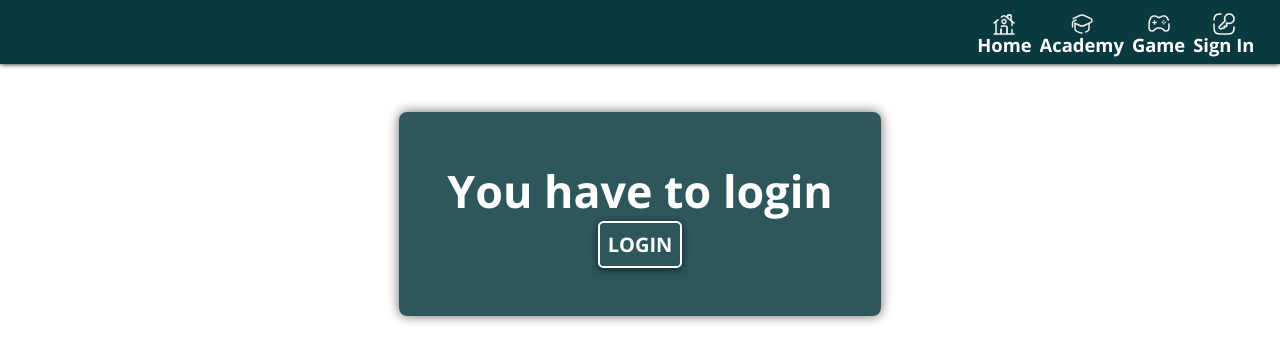
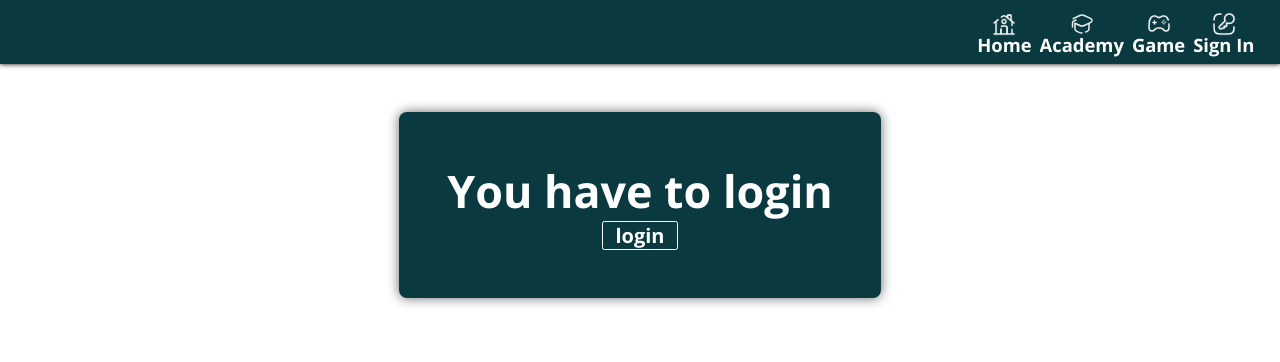
Before and after one commit to KaiUweCZE/cssGame, a React app in the folder frontend/: page /building in a window 1280 px wide. Shown: the top 362 px of the page. Built offline with nearby package versions, Linux system fonts and the light colour scheme.

Commit message:
redesign message__alert

```diff
--- a/frontend/src/assets/styles/index.css
+++ b/frontend/src/assets/styles/index.css
@@ -617,8 +617,9 @@
   margin-top: 3rem;
   padding: 3rem;
   border-radius: 0.5rem;
-  background-color: rgba(0, 0, 0, 0.85);
-  background-color: rgba(10, 58, 64, 0.85);
+  background-color: rgba(40, 40, 40, 0.65);
+  background-color: rgba(10, 58, 64, 0.65);
+  background-color: #0a3a40;
   box-shadow: 0 0 12px rgba(0, 0, 0, 0.6);
 }
 .message__alert h2 {
@@ -635,16 +636,16 @@
   width: fit-content;
   height: 100%;
   align-items: center;
-  border: 2px solid white;
-  border-radius: 0.35rem;
-  box-shadow: 0px 2px 8px rgba(0, 0, 0, 0.6);
-  padding: 0.5rem;
-  text-transform: uppercase;
+  border-radius: 0.15rem;
+  padding-inline: 0.75rem;
   transition: 0.5s;
+  background-color: rgb(180, 206, 205);
+  background-color: #0a3a40;
+  border: 1px solid white;
 }
 .message__alert button:hover {
-  background-color: rgba(0, 0, 0, 0.2);
-  box-shadow: 0px 0px 0px transparent;
+  color: rgb(60, 60, 60);
+  background-color: white;
 }
 
 .error__box {
--- a/frontend/src/assets/styles/index.scss
+++ b/frontend/src/assets/styles/index.scss
@@ -640,13 +640,15 @@ $standard-section-bgc: rgba(0, 0, 0, 0.05);
   margin-top: 3rem;
   padding: 3rem;
   border-radius: 0.5rem;
-  background-color: rgba(0, 0, 0, 0.85);
-  background-color: rgba($main-color, 0.85);
+  background-color: rgba(40, 40, 40, 0.65);
+  background-color: rgba($main-color, 0.65);
+  background-color: $main-color;
   //background-color: rgba(219, 3, 3, 0.808);
   box-shadow: 0 0 12px $addons-color;
   h2 {
     font-size: clamp(2rem, 3.5vw, 3rem);
     color: $secondary-color;
+    //color: #404040;
   }
   button {
     display: flex;
@@ -657,15 +659,15 @@ $standard-section-bgc: rgba(0, 0, 0, 0.05);
     width: fit-content;
     height: 100%;
     align-items: center;
-    border: 2px solid $secondary-color;
-    border-radius: 0.35rem;
-    box-shadow: 0px 2px 8px $addons-color;
-    padding: 0.5rem;
-    text-transform: uppercase;
+    border-radius: 0.15rem;
+    padding-inline: 0.75rem;
     transition: 0.5s;
+    background-color: rgb(180, 206, 205);
+    background-color: $main-color;
+    border: 1px solid white;
     &:hover {
-      background-color: rgba(0, 0, 0, 0.2);
-      box-shadow: 0px 0px 0px transparent;
+      color: $primary-text;
+      background-color: white;
     }
   }
 }
```
Also changed, not shown: 1 other file (tests, documents, lock files or other folders).
